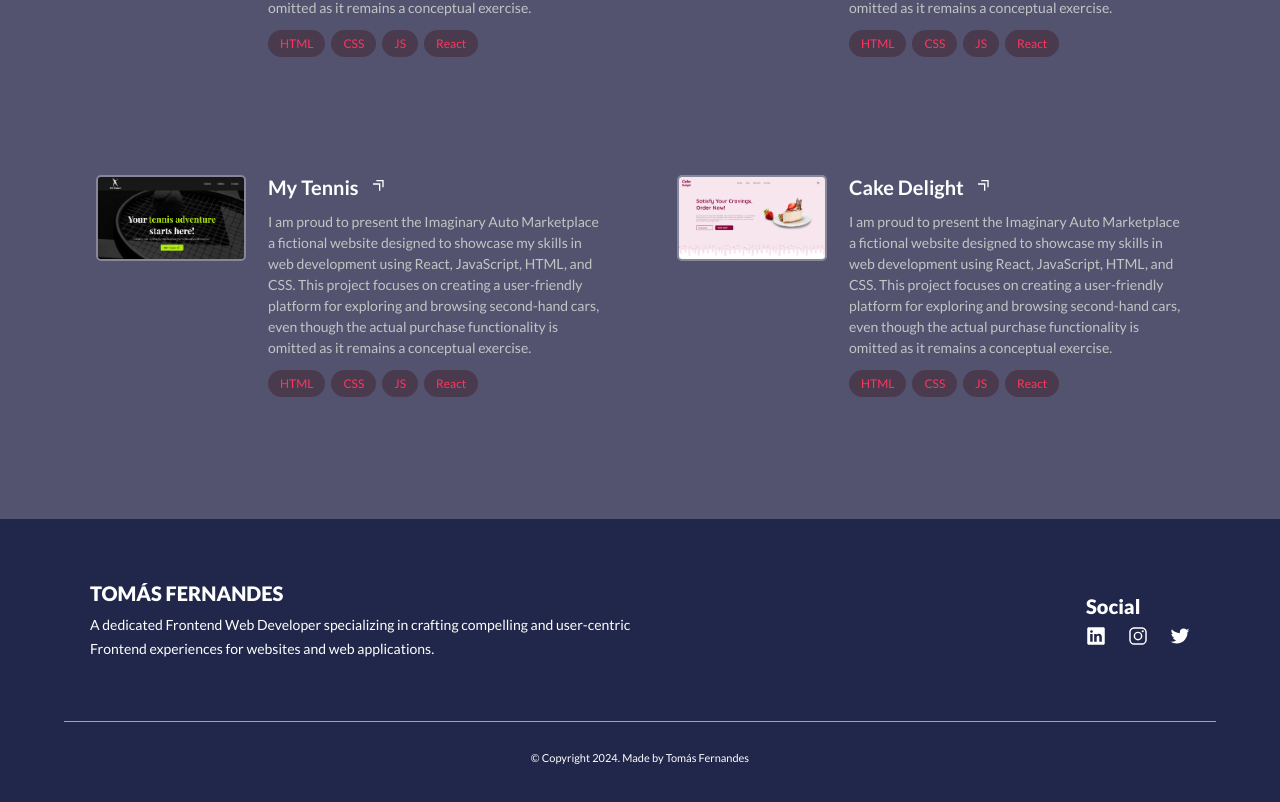
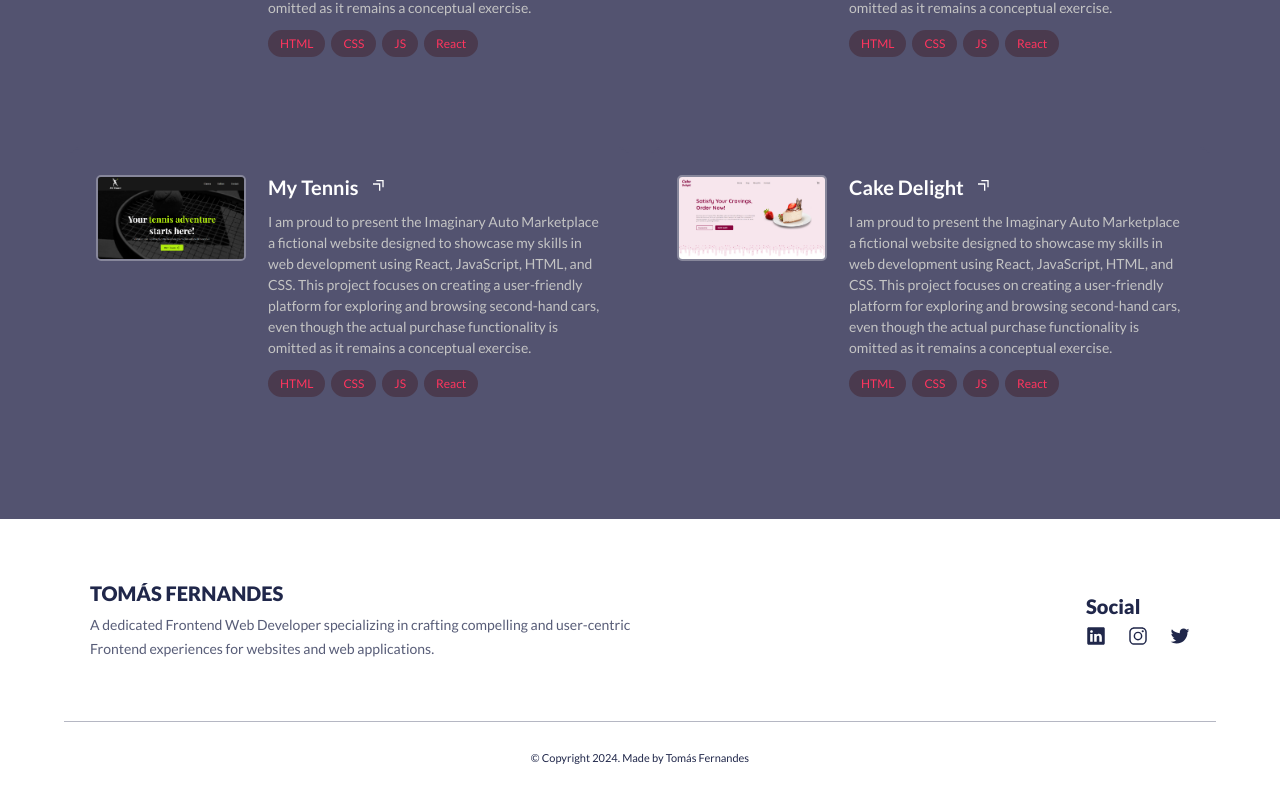
Before and after one commit to tomassfernandes/my-portfolio, a React (Create React App) app: page / in a window 1280 px wide. Shown: the part 2401-3203 px from the top of the page. Built offline with nearby package versions, Linux system fonts and the light colour scheme.

Commit message:
footer color update

```diff
--- a/src/CSS/footer.css
+++ b/src/CSS/footer.css
@@ -1,5 +1,5 @@
 footer {
-  background-color: #20274a;
+  background-color: white;
   padding: 6.2rem 0;
 }
 
@@ -10,7 +10,7 @@ footer {
   align-items: center;
   justify-content: space-between;
   gap: 2.2rem;
-  background-color: #20274a;
+  background-color: white;
 }
 
 .footer-text-div {
@@ -22,13 +22,13 @@ footer {
 
 .footer-text-name {
   font-size: 2rem;
-  color: white;
+  color: #20274a;
   font-weight: 900;
 }
 
 .footer-text {
   font-size: 1.4rem;
-  color: rgb(255, 255, 255);
+  color: #20274ac0;
   line-height: 1.7;
 }
 
@@ -39,7 +39,7 @@ footer {
 }
 
 .socials-text {
-  color: white;
+  color: #20274a;
   font-size: 2rem;
   font-weight: 900;
 }
@@ -53,7 +53,7 @@ footer {
 .socials-icon svg {
   width: 2rem;
   height: 2rem;
-  fill: white;
+  fill: #20274a;
   cursor: pointer;
   transition: all 0.3s;
 }
@@ -66,7 +66,7 @@ footer {
   width: 90%;
   margin: 0 auto;
   height: 0.05rem;
-  background-color: rgba(255, 255, 255, 0.571);
+  background-color: #20274a54;
   margin-top: 6rem;
 }
 
@@ -75,7 +75,7 @@ footer {
 }
 
 .footer-copyright-div p {
-  color: white;
+  color: #20274a;
   text-align: center;
   font-size: 1.1rem;
 }
```
